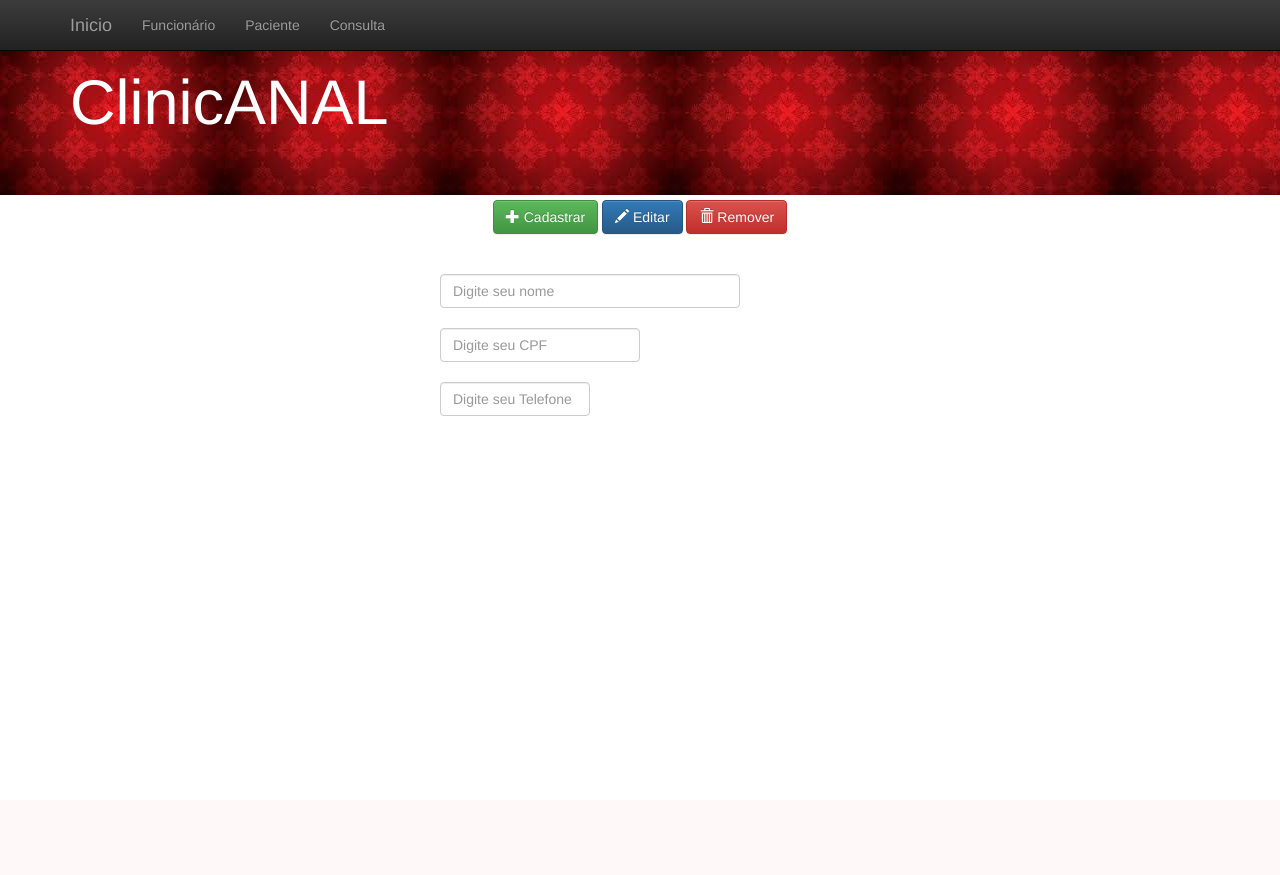
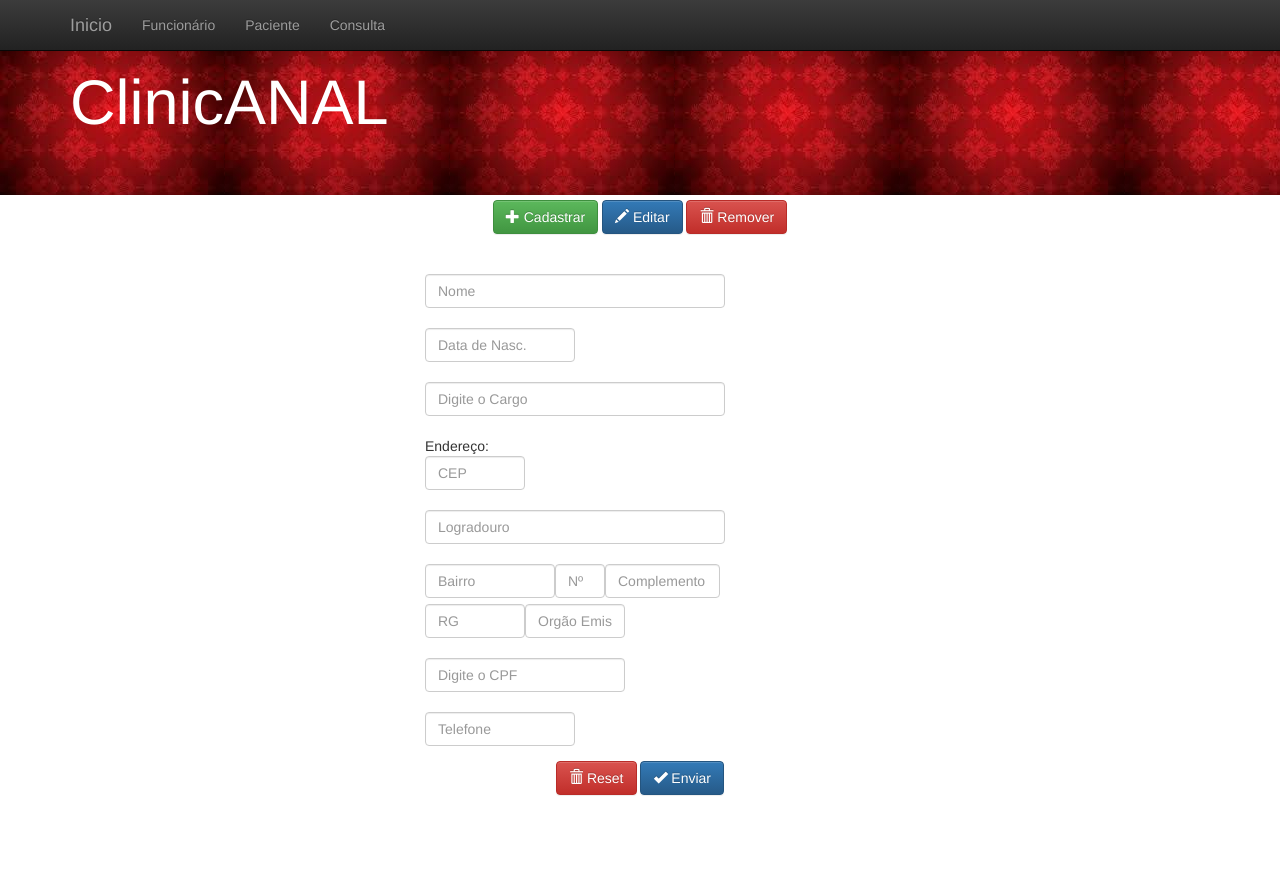
Before and after one commit to rpeFacol/clinic, a PHP site: page /cadastroFuncionario.php in a window 1280 px wide; the page is wider, and only the part inside the window is pictured. Before the commit the page ends 416 px from the top of that part, so only its background shows below. Run offline with PHP 8.4, Linux system fonts and the light colour scheme.

Commit message:
view do cadastro realizado

```diff
--- a/view/cadastroFuncionario.php
+++ b/view/cadastroFuncionario.php
@@ -21,15 +21,48 @@ Remover
 </div>
 <br>
 <br>
-<div style="margin-left: auto;margin-right: auto;width: 400px;">
+
     <form action="" method="post">
         <div class="container">
+        <div style="margin-left: auto;margin-right: auto; width: 400px;">
             <div class="row">
-                   <input class="form-control" style="width:300px;" type="text" id="nome" name="nome" placeholder="Digite seu nome" maxlength="30" >
+                   <input class="form-control" style="width:300px;" type="text" id="nome" name="nome" placeholder="Nome" maxlength="30" >
                    <br>
-                   <input class="form-control" style="width:200px;" type="text" id="cpf" name="cpf" placeholder="Digite seu CPF" maxlength="15" >
+                   <input class="form-control" style="width:150px;" type="text" id="dataNasc" name="dataNasc" placeholder="Data de Nasc." maxlength="11" >
                    <br>
-                   <input class="form-control" style="width:150px;" type="text" id="telefone" name="telefone" placeholder="Digite seu Telefone" maxlength="12" >
+                   <input class="form-control" style="width:300px;" type="text" id="cargo" name="cargo" placeholder="Digite o Cargo" maxlength="30" >
+                   <br>Endereço:
+                   <input class="form-control" style="width:100px;" type="text" id="cep" name="cep" placeholder="CEP" maxlength="30" >
+                   <br>
+                   <input class="form-control" style="width:300px;" type="text" id="logradouro" name="logradouro" placeholder="Logradouro" maxlength="30" >
+                   <br>
+                   <input class="form-control" style="width:130px;float:left;" type="text" id="bairro" name="bairro" placeholder="Bairro" maxlength="30" >
+                   <input class="form-control" style="width:50px;float:left;" type="text" id="numero" name="numero" placeholder="Nº" maxlength="30" >
+                   <input class="form-control" style="width:115px;float:left;" type="text" id="complemento" name="complemento" placeholder="Complemento" maxlength="30" >
+                   <br>
+                   <br>
+                   <input class="form-control" style="width:100px;float:left;" type="text" id="rg" name="rg" placeholder="RG" maxlength="09" >
+                   <input class="form-control" style="width:100px;" type="text" id="orgaoEmissor" name="orgaoEmissor" placeholder="Orgão Emissor" maxlength="6" >
+                   <br>
+                   <input class="form-control" style="width:200px;" type="text" id="cpf" name="cpf" placeholder="Digite o CPF" maxlength="15" >
+                   <br>
+                   <input class="form-control" style="width:150px;" type="text" id="telefone" name="telefone" placeholder="Telefone" maxlength="12" >
+                   <br>
+                   <br>
+                   <div class="centro" style="margin-left: auto;margin-right: auto; width: 180px;">
+                   <button type="reset" class="btn btn-danger">
+                    <span class="glyphicon glyphicon-trash"></span>
+                            Reset
+                    </button>
+                   <button type="submit" class="btn btn-primary">
+                    <span class="glyphicon glyphicon-ok"></span>
+                            Enviar
+                    </button>
+                    </div>
+                   <br><br>
+                   <br>
+                   <br>
+
             </div>
         </div>
     </form>
--- a/view/css/main.css
+++ b/view/css/main.css
@@ -15,5 +15,5 @@
 }
 
 .form-control{
-    width: 2px;
+    width: 20px;
 }
```
